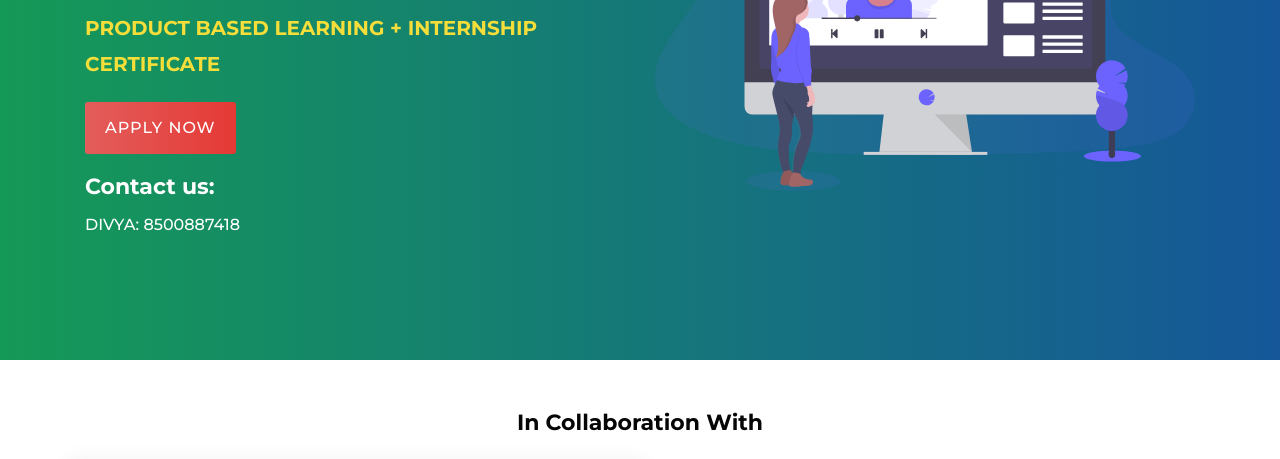
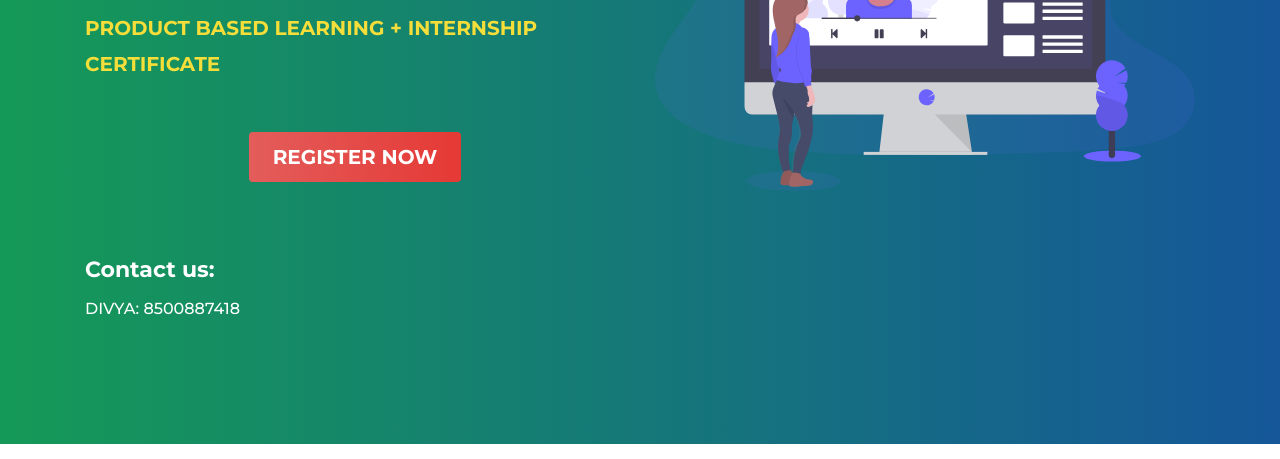
Before and after one commit to balajikummari/NPHSATIntershipPage, a plain HTML site: page Index.html in a window 1280 px wide. Shown: the part 336-795 px from the top of the page. Drawn offline with nearby package versions, Linux system fonts and the light colour scheme; files that its build step writes are made by us from their sources; files whose address does not match are found by name.

Commit message:
nearfinal3

```diff
--- a/Index.html
+++ b/Index.html
@@ -161,10 +161,9 @@
 							<h1>Online <br/>Summer Internship Program 2020</h1>
 							<p class="projetc_learn">Product Based Learning + Internship Certificate</p>
 							<div class="banner-btn">
-								<a class="btn btn-success btn-kr" href="http://tiny.cc/yq3aoz">
-									Apply Now
-                                </a>
-
+									<div class="sub_reg">
+											<a href="http://tiny.cc/yq3aoz" class="btn btn-success sub_btn sub_btn3" target="_blank">Register Now</a>
+										 </div>
 								<br>
 								<h3 class="cintactc_he">Contact us:</h3>
 								<p class="cintactc_p">Divya: 8500887418</p>
```
